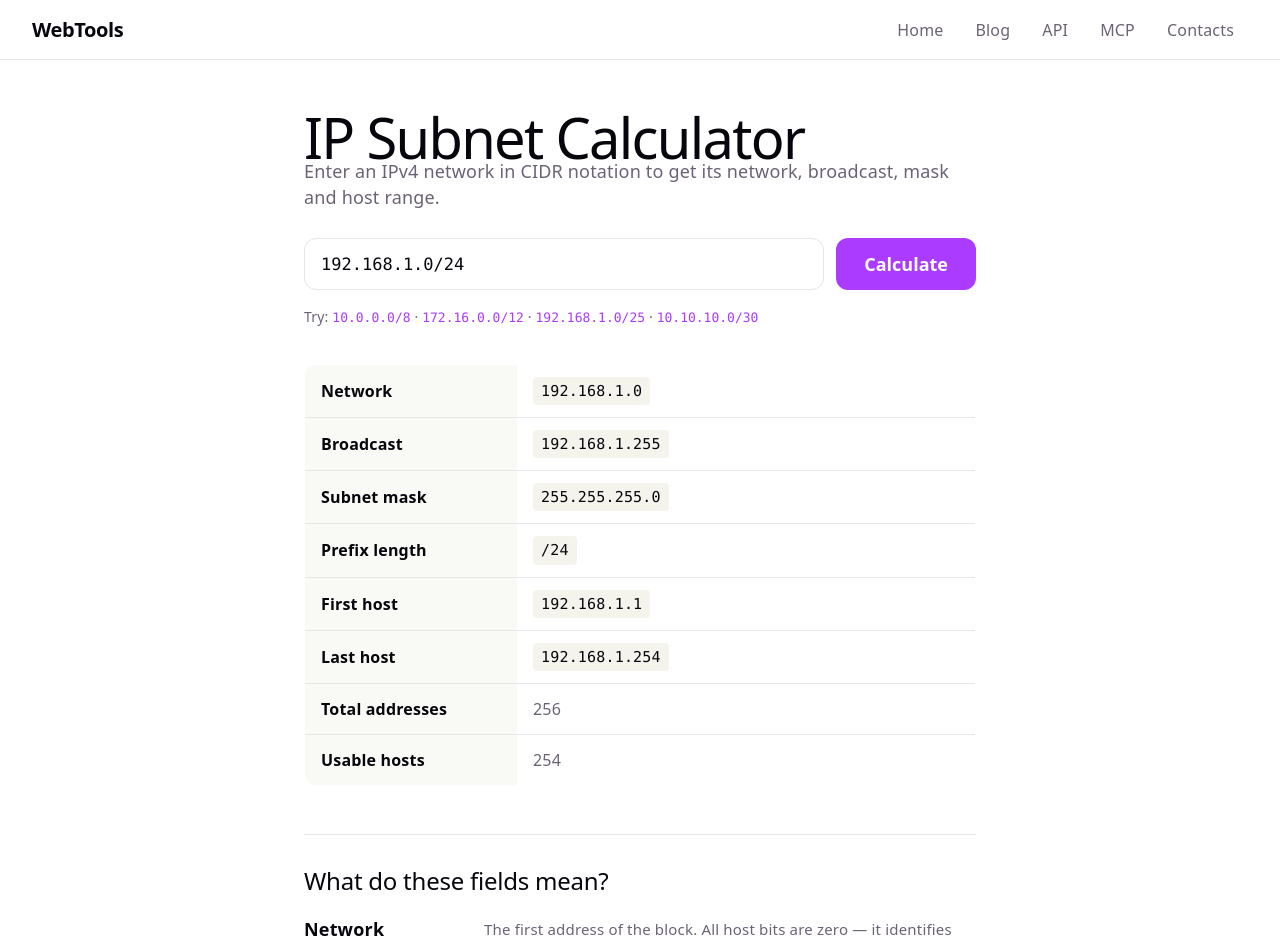
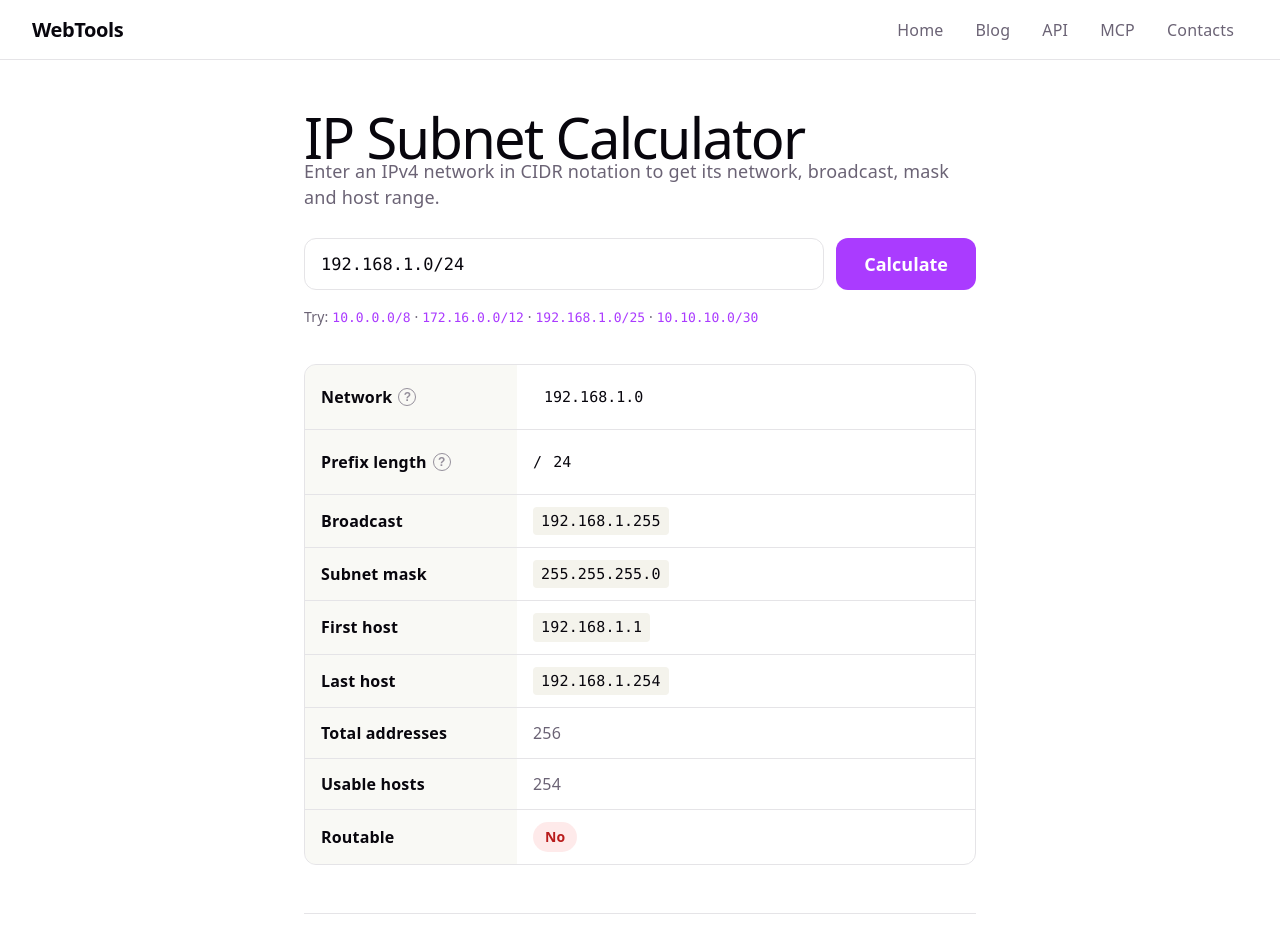
Before and after one commit to oaxley/webtools, a React (Vite) app in the folder apps/web/: page /ip in a window 1280 px wide. Shown: the top 948 px of the page. Built offline with nearby package versions, Linux system fonts and the light colour scheme.

Commit message:
Make network and prefix editable fields

```diff
--- a/apps/web/src/pages/IpCalculator.css
+++ b/apps/web/src/pages/IpCalculator.css
@@ -83,10 +83,10 @@
 
 .result-table {
   width: 100%;
-  border-collapse: collapse;
+  border-collapse: separate;
+  border-spacing: 0;
   border: 1px solid var(--border);
   border-radius: 12px;
-  overflow: hidden;
   font-size: 16px;
   margin: 0 0 48px;
 }
@@ -101,6 +101,22 @@
 .result-table tr:last-child th,
 .result-table tr:last-child td {
   border-bottom: none;
+}
+
+.result-table tr:first-child th:first-child {
+  border-top-left-radius: 11px;
+}
+
+.result-table tr:first-child td:last-child {
+  border-top-right-radius: 11px;
+}
+
+.result-table tr:last-child th:first-child {
+  border-bottom-left-radius: 11px;
+}
+
+.result-table tr:last-child td:last-child {
+  border-bottom-right-radius: 11px;
 }
 
 .result-table th {
@@ -121,6 +137,176 @@
   border-radius: 12px;
   padding: 14px 18px;
   margin: 0 0 48px;
+}
+
+.result-table th label {
+  display: inline-flex;
+  align-items: center;
+  gap: 6px;
+  cursor: pointer;
+}
+
+.edit-icon {
+  width: 14px;
+  height: 14px;
+  flex-shrink: 0;
+  color: var(--text);
+  opacity: 0.7;
+}
+
+.tip {
+  position: relative;
+  display: inline-flex;
+}
+
+.tip-trigger {
+  width: 18px;
+  height: 18px;
+  border-radius: 50%;
+  border: 1px solid var(--text);
+  background: transparent;
+  color: var(--text);
+  font-size: 12px;
+  font-weight: 700;
+  line-height: 1;
+  padding: 0;
+  cursor: help;
+  opacity: 0.7;
+
+  &:hover,
+  &:focus-visible {
+    opacity: 1;
+    outline: 2px solid var(--accent);
+    outline-offset: 2px;
+  }
+}
+
+.tip-bubble {
+  position: absolute;
+  bottom: calc(100% + 8px);
+  left: 50%;
+  transform: translateX(-50%);
+  width: max-content;
+  max-width: 220px;
+  white-space: normal;
+  background: var(--text-h);
+  color: var(--bg);
+  font-size: 13px;
+  font-weight: 400;
+  line-height: 1.4;
+  padding: 8px 12px;
+  border-radius: 8px;
+  opacity: 0;
+  visibility: hidden;
+  transition: opacity 0.15s;
+  pointer-events: none;
+  z-index: 5;
+}
+
+.tip-trigger:hover + .tip-bubble,
+.tip-trigger:focus-visible + .tip-bubble {
+  opacity: 1;
+  visibility: visible;
+}
+
+.visually-hidden {
+  position: absolute;
+  width: 1px;
+  height: 1px;
+  margin: -1px;
+  padding: 0;
+  overflow: hidden;
+  clip: rect(0 0 0 0);
+  white-space: nowrap;
+  border: 0;
+}
+
+.cell-edit {
+  font: inherit;
+  font-family: var(--mono);
+  font-size: 15px;
+  color: var(--text-h);
+  background: transparent;
+  border: 1px solid transparent;
+  border-radius: 8px;
+  padding: 6px 10px;
+  width: 100%;
+  max-width: 220px;
+  box-sizing: border-box;
+
+  &:hover {
+    border-color: var(--border);
+  }
+
+  &:focus {
+    outline: none;
+    border-color: var(--accent-border);
+    background: var(--bg);
+  }
+}
+
+.prefix-edit {
+  display: inline-flex;
+  align-items: center;
+  gap: 2px;
+  font-family: var(--mono);
+  font-size: 15px;
+  color: var(--text-h);
+}
+
+.prefix-edit input {
+  font: inherit;
+  color: var(--text-h);
+  background: transparent;
+  border: 1px solid transparent;
+  border-radius: 8px;
+  padding: 6px 8px;
+  width: 56px;
+  box-sizing: border-box;
+
+  &:hover {
+    border-color: var(--border);
+  }
+
+  &:focus {
+    outline: none;
+    border-color: var(--accent-border);
+    background: var(--bg);
+  }
+}
+
+.draft-hint {
+  font-size: 14px;
+  color: var(--text);
+  margin: -32px 0 48px;
+}
+
+.badge {
+  display: inline-block;
+  font-weight: 600;
+  font-size: 14px;
+  padding: 2px 12px;
+  border-radius: 999px;
+}
+
+.badge-yes {
+  color: #15803d;
+  background: rgba(34, 197, 94, 0.15);
+}
+
+.badge-no {
+  color: #b91c1c;
+  background: rgba(248, 113, 113, 0.15);
+}
+
+@media (prefers-color-scheme: dark) {
+  .badge-yes {
+    color: #4ade80;
+  }
+
+  .badge-no {
+    color: #f87171;
+  }
 }
 
 .field-guide {
--- a/apps/web/src/pages/IpCalculator.tsx
+++ b/apps/web/src/pages/IpCalculator.tsx
@@ -1,21 +1,28 @@
 import { useEffect, useMemo, useState } from 'react'
 import { useSearchParams } from 'react-router-dom'
-import { calculateCIDR, type CidrResult } from '@webtools/core'
+import { calculateCIDR, isRoutable, type CidrResult } from '@webtools/core'
 import './IpCalculator.css'
 
 const DEFAULT_CIDR = '192.168.1.0/24'
 const EXAMPLES = ['10.0.0.0/8', '172.16.0.0/12', '192.168.1.0/25', '10.10.10.0/30']
 
 type Outcome =
-  | { ok: true; result: CidrResult }
+  | { ok: true; result: CidrResult; routable: boolean }
   | { ok: false; error: string };
+
+function splitCidr(cidr: string): [string, string] {
+  const i = cidr.indexOf('/')
+  return i === -1 ? [cidr, ''] : [cidr.slice(0, i), cidr.slice(i + 1)]
+}
 
 function IpCalculator() {
   const [searchParams, setSearchParams] = useSearchParams()
-  const [input, setInput] = useState(() => searchParams.get('cidr') ?? DEFAULT_CIDR)
-  const [submitted, setSubmitted] = useState(
-    () => searchParams.get('cidr') ?? DEFAULT_CIDR,
-  )
+  const initial = searchParams.get('cidr') ?? DEFAULT_CIDR
+  const [input, setInput] = useState(initial)
+  const [submitted, setSubmitted] = useState(initial)
+  const [netEdit, setNetEdit] = useState(() => splitCidr(initial)[0])
+  const [prefixEdit, setPrefixEdit] = useState(() => splitCidr(initial)[1])
+  const [draftError, setDraftError] = useState<string | null>(null)
 
   useEffect(() => {
     document.title = 'IP Subnet Calculator — WebTools'
@@ -23,15 +30,46 @@ function IpCalculator() {
 
   const outcome: Outcome = useMemo(() => {
     try {
-      return { ok: true, result: calculateCIDR(submitted) }
+      return { ok: true, result: calculateCIDR(submitted), routable: isRoutable(submitted) }
     } catch (e) {
       return { ok: false, error: e instanceof Error ? e.message : 'Invalid IPv4 CIDR' }
     }
   }, [submitted])
 
   const submit = (value: string) => {
+    const [net, prefix] = splitCidr(value.trim())
     setSubmitted(value)
+    setInput(value)
+    setNetEdit(net)
+    setPrefixEdit(prefix)
+    setDraftError(null)
     setSearchParams(value ? { cidr: value } : {}, { replace: true })
+  }
+
+  // Live-update from the editable Network / Prefix rows. Valid combinations
+  // recompute the whole table immediately; invalid ones keep the last good
+  // result and show an inline hint instead of wiping the table mid-typing.
+  const applyDraft = (net: string, prefix: string) => {
+    const combined = `${net.trim()}/${prefix.trim()}`
+    try {
+      calculateCIDR(combined)
+      setSubmitted(combined)
+      setInput(combined)
+      setDraftError(null)
+      setSearchParams({ cidr: combined }, { replace: true })
+    } catch (e) {
+      setDraftError(e instanceof Error ? e.message : 'Invalid IPv4 CIDR')
+    }
+  }
+
+  const onNetChange = (net: string) => {
+    setNetEdit(net)
+    applyDraft(net, prefixEdit)
+  }
+
+  const onPrefixChange = (prefix: string) => {
+    setPrefixEdit(prefix)
+    applyDraft(netEdit, prefix)
   }
 
   return (
@@ -84,9 +122,73 @@ function IpCalculator() {
         <table className="result-table">
           <tbody>
             <tr>
-              <th scope="row">Network</th>
+              <th scope="row">
+                <label htmlFor="network-edit">
+                  Network
+                  <span className="tip">
+                    <button
+                      type="button"
+                      className="tip-trigger"
+                      aria-label="About the Network field"
+                      aria-describedby="network-tip"
+                    >
+                      ?
+                    </button>
+                    <span className="tip-bubble" role="tooltip" id="network-tip">
+                      Editable — change the address to recompute the subnet
+                      live. Host bits are masked off automatically.
+                    </span>
+                  </span>
+                  <span className="visually-hidden">(editable)</span>
+                </label>
+              </th>
               <td>
-                <code>{outcome.result.network}</code>
+                <input
+                  id="network-edit"
+                  className="cell-edit"
+                  type="text"
+                  value={netEdit}
+                  onChange={(e) => onNetChange(e.target.value)}
+                  autoComplete="off"
+                  spellCheck={false}
+                  aria-label="Network address (editable)"
+                />
+              </td>
+            </tr>
+            <tr>
+              <th scope="row">
+                <label htmlFor="prefix-edit">
+                  Prefix length
+                  <span className="tip">
+                    <button
+                      type="button"
+                      className="tip-trigger"
+                      aria-label="About the Prefix length field"
+                      aria-describedby="prefix-tip"
+                    >
+                      ?
+                    </button>
+                    <span className="tip-bubble" role="tooltip" id="prefix-tip">
+                      Editable — change the prefix (0–32) to recompute the
+                      subnet live.
+                    </span>
+                  </span>
+                  <span className="visually-hidden">(editable)</span>
+                </label>
+              </th>
+              <td>
+                <span className="prefix-edit">
+                  /
+                  <input
+                    id="prefix-edit"
+                    type="number"
+                    min={0}
+                    max={32}
+                    value={prefixEdit}
+                    onChange={(e) => onPrefixChange(e.target.value)}
+                    aria-label="Prefix length 0 to 32 (editable)"
+                  />
+                </span>
               </td>
             </tr>
             <tr>
@@ -99,12 +201,6 @@ function IpCalculator() {
               <th scope="row">Subnet mask</th>
               <td>
                 <code>{outcome.result.subnetMask}</code>
-              </td>
-            </tr>
-            <tr>
-              <th scope="row">Prefix length</th>
-              <td>
-                <code>/{outcome.result.prefix}</code>
               </td>
             </tr>
             <tr>
@@ -127,11 +223,26 @@ function IpCalculator() {
               <th scope="row">Usable hosts</th>
               <td>{outcome.result.usableHosts.toLocaleString('en-US')}</td>
             </tr>
+            <tr>
+              <th scope="row">Routable</th>
+              <td>
+                {outcome.routable ? (
+                  <span className="badge badge-yes">Yes</span>
+                ) : (
+                  <span className="badge badge-no">No</span>
+                )}
+              </td>
+            </tr>
           </tbody>
         </table>
       ) : (
         <p className="error-box" role="alert">
           {outcome.error}
+        </p>
+      )}
+      {outcome.ok && draftError && (
+        <p className="draft-hint" role="status">
+          {draftError}
         </p>
       )}
 
@@ -193,6 +304,16 @@ function IpCalculator() {
               <code>/32</code> has 1, since nothing is reserved there.
             </dd>
           </div>
+          <div>
+            <dt>Routable</dt>
+            <dd>
+              Whether the subnet is part of the publicly routable address
+              space. Private ranges (<code>10.0.0.0/8</code>,{' '}
+              <code>172.16.0.0/12</code>, <code>192.168.0.0/16</code>),
+              loopback, link-local, multicast, reserved and documentation
+              blocks are not routable on the public internet.
+            </dd>
+          </div>
         </dl>
       </section>
     </main>
```
